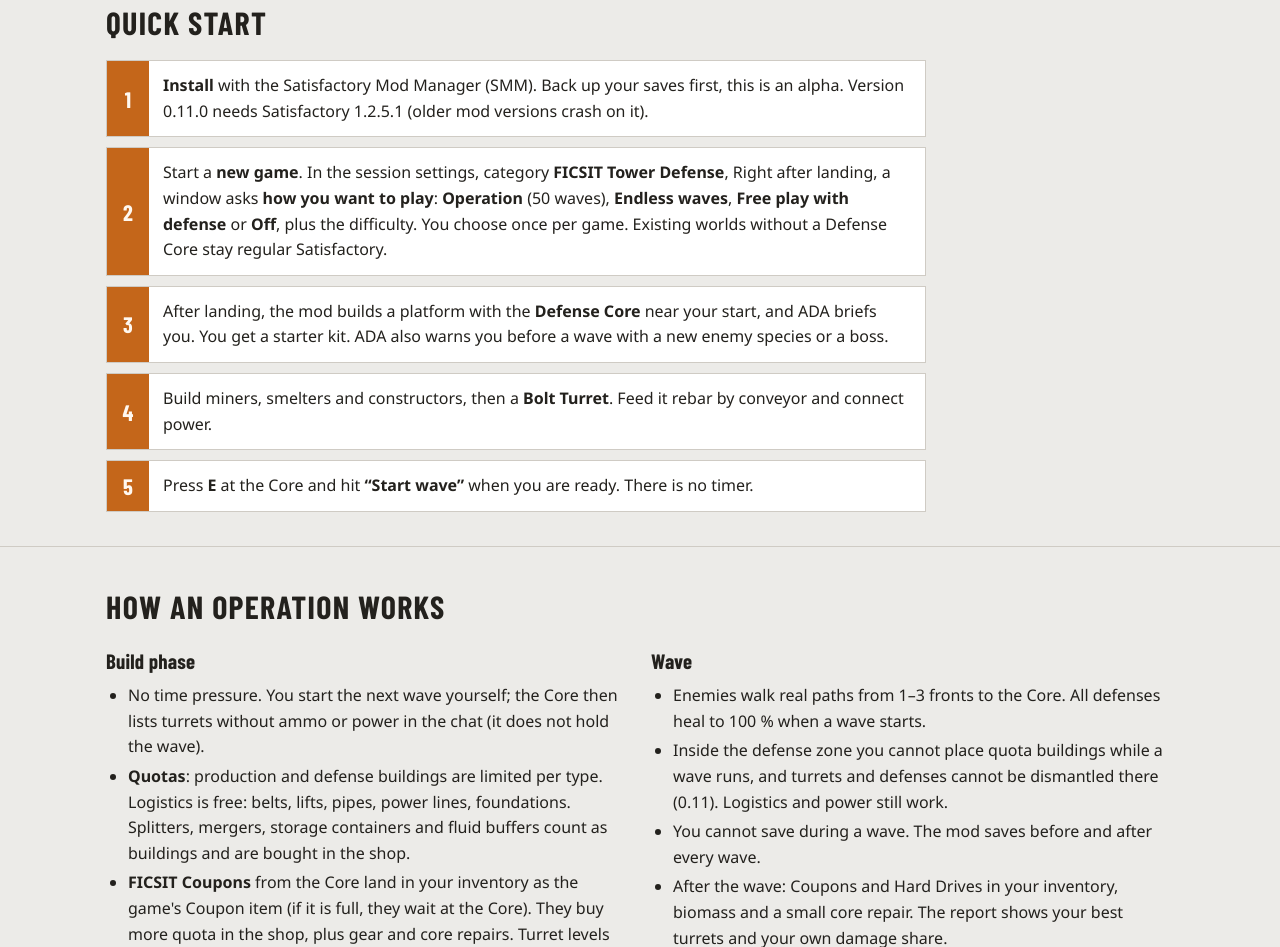
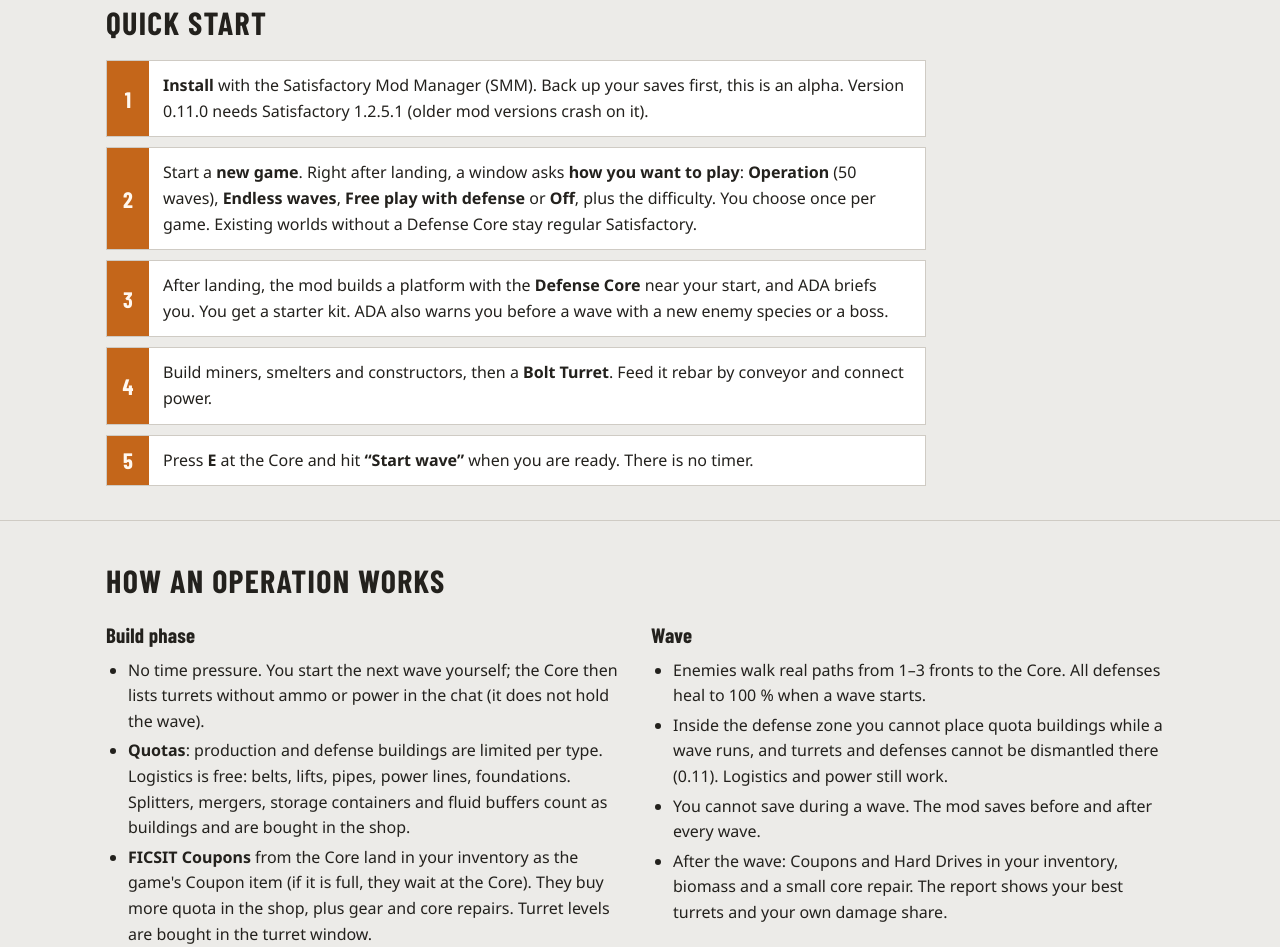
Before and after one commit to Spancken/FicsitTD, a plain HTML site: page docs/index.html in a window 1280 px wide. Shown: the part 1429-2376 px from the top of the page. Drawn offline with nearby package versions, Linux system fonts and the light colour scheme.

Commit message:
Mod-Seite: Anleitung und Fehlermeldung oben, Handbuch-Schnellstart Satzrest entfernt
Co-Authored-By: Claude Opus 5.5 <noreply@anthropic.com>

```diff
--- a/docs/index.html
+++ b/docs/index.html
@@ -131,7 +131,7 @@ footer { padding-block: 28px; color: var(--muted); font-size: .86rem; border-top
   <h2><span class="en">Quick start</span><span class="de">Schnellstart</span></h2>
   <div class="steps">
     <div><span class="en"><b>Install</b> with the Satisfactory Mod Manager (SMM). Back up your saves first, this is an alpha. Version 0.11.0 needs Satisfactory 1.2.5.1 (older mod versions crash on it).</span><span class="de"><b>Installieren</b> mit dem Satisfactory Mod Manager (SMM). Sichere vorher deine Spielstände, es ist eine Alpha. Version 0.11.0 braucht Satisfactory 1.2.5.1 (ältere Mod-Versionen stürzen damit ab).</span></div>
-    <div><span class="en">Start a <b>new game</b>. In the session settings, category <b>FICSIT Tower Defense</b>, Right after landing, a window asks <b>how you want to play</b>: <b>Operation</b> (50 waves), <b>Endless waves</b>, <b>Free play with defense</b> or <b>Off</b>, plus the difficulty. You choose once per game. Existing worlds without a Defense Core stay regular Satisfactory.</span><span class="de">Starte ein <b>neues Spiel</b>. In den Sitzungseinstellungen, Kategorie <b>FICSIT Tower Defense</b>, Direkt nach der Landung fragt ein Fenster, <b>wie du spielen willst</b>: <b>Einsatz</b> (50 Wellen), <b>Endlos-Wellen</b>, <b>Freies Spiel mit Abwehr</b> oder <b>Aus</b>, dazu die Stufe. Du wählst einmal je Spiel. Bestehende Welten ohne Abwehrkern bleiben normales Satisfactory.</span></div>
+    <div><span class="en">Start a <b>new game</b>. Right after landing, a window asks <b>how you want to play</b>: <b>Operation</b> (50 waves), <b>Endless waves</b>, <b>Free play with defense</b> or <b>Off</b>, plus the difficulty. You choose once per game. Existing worlds without a Defense Core stay regular Satisfactory.</span><span class="de">Starte ein <b>neues Spiel</b>. Direkt nach der Landung fragt ein Fenster, <b>wie du spielen willst</b>: <b>Einsatz</b> (50 Wellen), <b>Endlos-Wellen</b>, <b>Freies Spiel mit Abwehr</b> oder <b>Aus</b>, dazu die Stufe. Du wählst einmal je Spiel. Bestehende Welten ohne Abwehrkern bleiben normales Satisfactory.</span></div>
     <div><span class="en">After landing, the mod builds a platform with the <b>Defense Core</b> near your start, and ADA briefs you. You get a starter kit. ADA also warns you before a wave with a new enemy species or a boss.</span><span class="de">Nach der Landung baut der Mod nahe deinem Start eine Plattform mit dem <b>Abwehrkern</b>, und ADA weist dich ein. Du bekommst ein Startkit. ADA warnt dich außerdem vor einer Welle mit neuer Gegnerart oder einem Boss.</span></div>
     <div><span class="en">Build miners, smelters and constructors, then a <b>Bolt Turret</b>. Feed it rebar by conveyor and connect power.</span><span class="de">Baue Miner, Schmelzofen und Konstruktor, dann einen <b>Bolzenturm</b>. Versorge ihn per Band mit Armierungsbolzen und schließe Strom an.</span></div>
     <div><span class="en">Press <b>E</b> at the Core and hit <b>“Start wave”</b> when you are ready. There is no timer.</span><span class="de">Drücke <b>E</b> am Kern und starte mit <b>„Welle starten“</b>, wenn du bereit bist. Es gibt keinen Zeitdruck.</span></div>
```
Also changed, not shown: 1 other file.
